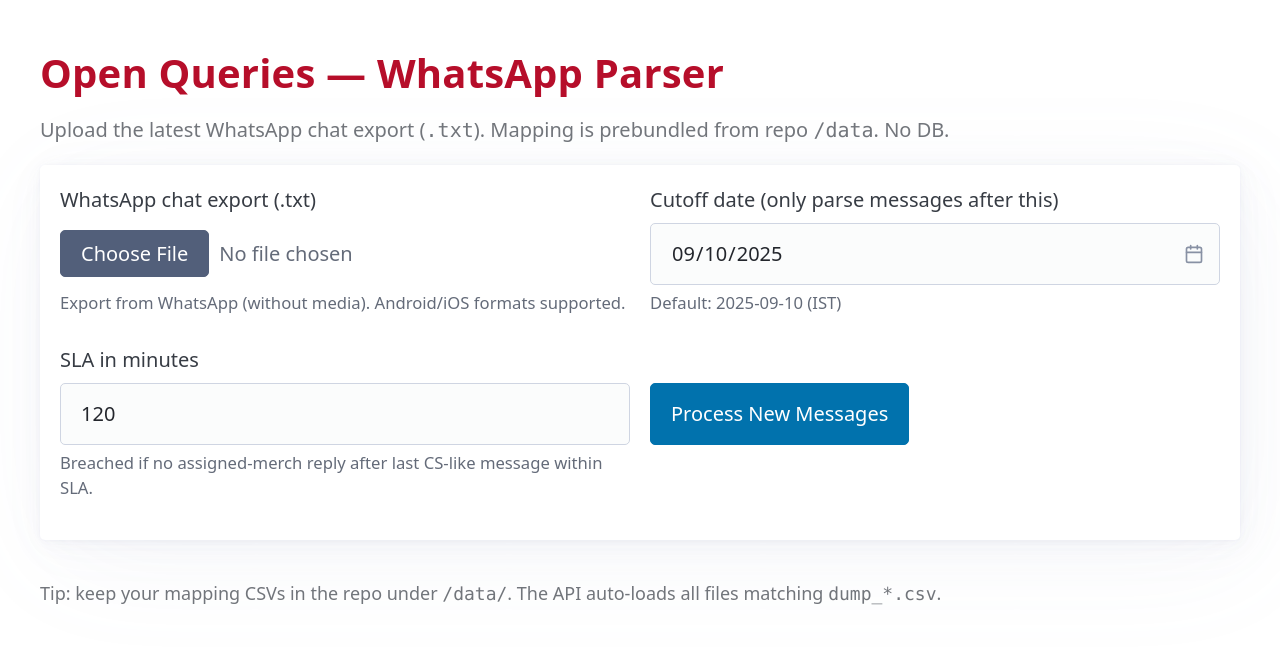
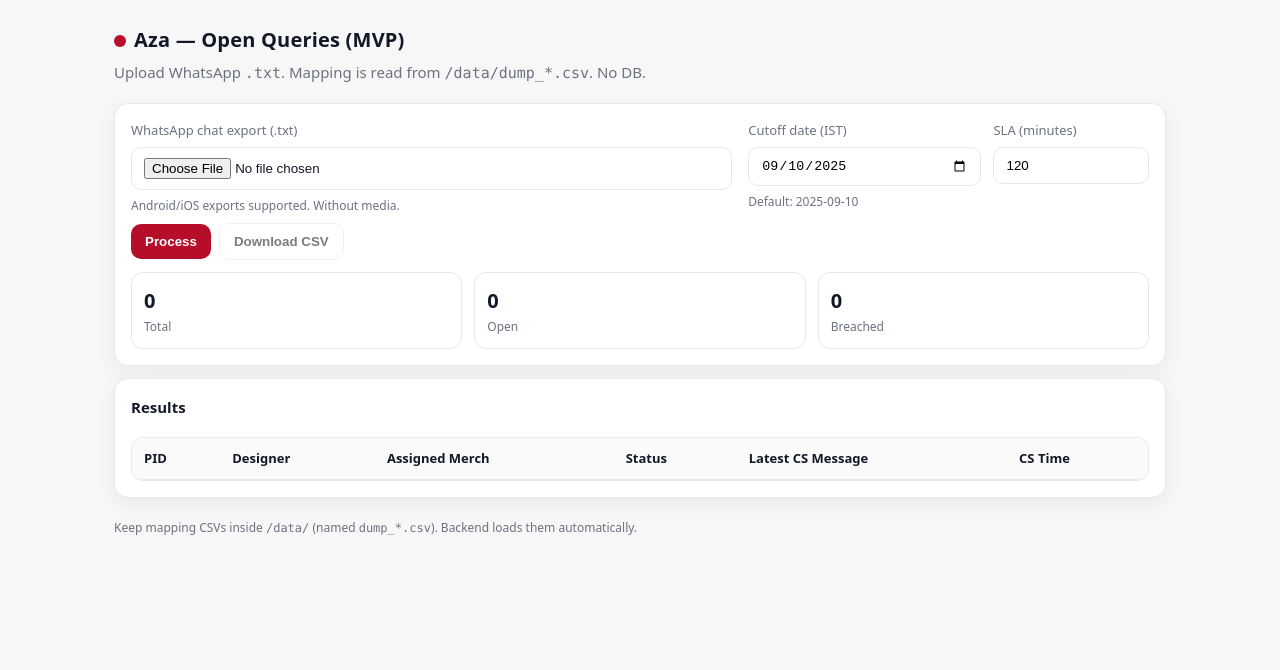
Before and after one commit to prashanta-dev7/aza-open-queries, a website: page index.html in a window 1280 px wide. Drawn offline with nearby package versions, Linux system fonts and the light colour scheme.

Commit message:
Update index.html

```diff
--- a/index.html
+++ b/index.html
@@ -4,97 +4,166 @@
   <meta charset="utf-8" />
   <meta name="viewport" content="width=device-width,initial-scale=1" />
   <title>Aza — Open Queries (WhatsApp)</title>
-  <link rel="preconnect" href="https://fonts.gstatic.com" crossorigin>
-  <link rel="stylesheet" href="https://unpkg.com/@picocss/pico@2.0.6/css/pico.min.css">
+
   <style>
-    :root {
-      --brand:#b60e2a; /* Aza-ish accent */
+    :root{
+      --bg: #f7f7f8;
+      --card: #ffffff;
+      --text: #111827;
+      --muted: #6b7280;
+      --border: #e5e7eb;
+      --brand: #b60e2a;
+      --ok: #1f6f37;        /* closed */
+      --warn: #7a5b00;      /* open */
+      --breach: #8a1c1c;    /* breached */
+      --table-head: #fafafa;
+      --radius: 14px;
+      --shadow: 0 6px 20px rgba(17,24,39,.06);
     }
-    header { margin: 1.5rem 0 1rem; }
-    h1 { font-weight: 700; letter-spacing: .2px; }
-    .accent { color: var(--brand); }
-    .muted { opacity: .7; }
-    .grid { display: grid; gap: 1rem; }
-    @media (min-width: 900px){ .grid-2 { grid-template-columns: 1fr 1fr; } }
-    table { font-variant-numeric: tabular-nums; }
-    .badge { padding: .15rem .5rem; border-radius: 999px; font-size: .75rem; }
-    .badge-open { background: #fff3cd; color: #8a6d3b; }
-    .badge-breached { background: #fde2e1; color: #a12622; }
-    .badge-closed { background: #e7f6ed; color: #216e3a; }
-    .mono { font-family: ui-monospace, SFMono-Regular, Menlo, Consolas, monospace; }
-    .footer { margin: 2rem 0; font-size: .9rem; }
-    .sr { position: absolute; left: -9999px; }
+    *{box-sizing:border-box}
+    html,body{height:100%}
+    body{
+      margin:0; background:var(--bg); color:var(--text);
+      font: 15px/1.6 system-ui, -apple-system, Segoe UI, Roboto, Arial, sans-serif;
+    }
+    .container{max-width:1100px; margin:0 auto; padding:24px}
+    header{margin-bottom:18px;}
+    h1{font-size:20px; margin:0; letter-spacing:.2px}
+    .brand-dot{width:12px; height:12px; border-radius:50%; background:var(--brand); display:inline-block; margin-right:8px}
+    .muted{color:var(--muted)}
+    .row{display:grid; grid-template-columns: 1.2fr .8fr; gap:16px}
+    @media (max-width: 820px){ .row{grid-template-columns:1fr} }
+
+    .card{
+      background:var(--card); border:1px solid var(--border); border-radius:var(--radius);
+      box-shadow:var(--shadow);
+    }
+    .card-body{padding:16px}
+    .card-title{font-weight:600; margin:0 0 10px}
+
+    label{display:block; font-size:13px; color:var(--muted); margin-bottom:6px}
+    input[type="file"], input[type="date"], input[type="number"]{
+      width:100%; padding:10px 12px; border:1px solid var(--border); border-radius:10px; background:#fff;
+      outline:none; transition:border-color .15s ease;
+    }
+    input:focus{border-color:#cbd5e1}
+
+    .btn{
+      appearance:none; border:0; border-radius:10px; padding:10px 14px; font-weight:600; cursor:pointer;
+      transition: transform .04s ease, filter .15s ease;
+    }
+    .btn:active{transform: translateY(1px)}
+    .btn-primary{background:var(--brand); color:#fff}
+    .btn-primary:hover{filter: brightness(.96)}
+    .btn-secondary{background:#fff; color:#111; border:1px solid var(--border)}
+    .btn-secondary:hover{filter: brightness(.98)}
+    .btn:disabled{opacity:.55; cursor:not-allowed}
+
+    .toolbar{display:flex; gap:8px; align-items:center; margin-top:8px}
+
+    /* Table */
+    .table-wrap{border:1px solid var(--border); border-radius:12px; overflow:hidden; background:#fff}
+    table{width:100%; border-collapse:collapse; font-size:13px}
+    thead th{background:var(--table-head); position:sticky; top:0; z-index:1}
+    th, td{padding:10px 12px; text-align:left; border-bottom:1px solid var(--border); vertical-align:top}
+    tbody tr:hover{background:#fafafa}
+    .mono{font-family: ui-monospace, SFMono-Regular, Menlo, Monaco, Consolas, "Liberation Mono", monospace}
+
+    .pill{
+      display:inline-block; padding:2px 8px; border-radius:999px; font-size:12px; font-weight:600
+    }
+    .pill-open{background:#fff3cd; color:var(--warn)}
+    .pill-breach{background:#fde2e1; color:var(--breach)}
+    .pill-closed{background:#e7f5e8; color:var(--ok)}
+
+    .stats{display:grid; grid-template-columns:repeat(3,1fr); gap:12px; margin-top:12px}
+    .stat{padding:12px; border:1px solid var(--border); border-radius:12px; background:#fff}
+    .stat .k{font-size:20px; font-weight:800}
+    .stat .l{font-size:12px; color:var(--muted)}
+
+    .footer{margin-top:20px; font-size:12px; color:var(--muted)}
   </style>
 </head>
 <body>
-  <main class="container">
+  <div class="container">
     <header>
-      <h1 class="accent">Open Queries — WhatsApp Parser</h1>
-      <p class="muted">Upload the latest WhatsApp chat export (<span class="mono">.txt</span>). Mapping is prebundled from repo <span class="mono">/data</span>. No DB.</p>
+      <h1><span class="brand-dot"></span>Aza — Open Queries (MVP)</h1>
+      <div class="muted" style="margin-top:4px">Upload WhatsApp <span class="mono">.txt</span>. Mapping is read from <span class="mono">/data/dump_*.csv</span>. No DB.</div>
     </header>
 
-    <article>
-      <form id="form" onsubmit="return false">
-        <div class="grid grid-2">
+    <!-- Controls -->
+    <div class="card" style="margin-bottom:12px">
+      <div class="card-body">
+        <div class="row">
           <div>
             <label for="chat">WhatsApp chat export (.txt)</label>
-            <input type="file" id="chat" name="chat" accept=".txt" required>
-            <small>Export from WhatsApp (without media). Android/iOS formats supported.</small>
+            <input type="file" id="chat" accept=".txt" required />
+            <div class="muted" style="font-size:12px; margin-top:6px">Android/iOS exports supported. Without media.</div>
           </div>
-
+          <div class="row" style="gap:12px">
             <div>
-            <label for="cutoff">Cutoff date (only parse messages after this)</label>
-            <input type="date" id="cutoff" name="cutoff" required>
-            <small>Default: 2025-09-10 (IST)</small>
+              <label for="cutoff">Cutoff date (IST)</label>
+              <input type="date" id="cutoff" required />
+              <div class="muted" style="font-size:12px; margin-top:6px">Default: 2025-09-10</div>
+            </div>
+            <div>
+              <label for="sla">SLA (minutes)</label>
+              <input type="number" id="sla" min="1" step="1" value="120" required />
+            </div>
           </div>
         </div>
 
-        <div class="grid grid-2" style="margin-top: .5rem;">
-          <div>
-            <label for="sla">SLA in minutes</label>
-            <input type="number" id="sla" name="sla" min="1" step="1" value="120" required>
-            <small>Breached if no assigned-merch reply after last CS-like message within SLA.</small>
+        <div class="toolbar">
+          <button id="processBtn" class="btn btn-primary">Process</button>
+          <button id="downloadCsvBtn" class="btn btn-secondary" disabled>Download CSV</button>
+          <span id="status" class="muted"></span>
         </div>
-          <div>
-            <label>&nbsp;</label>
-            <button id="processBtn" type="button">Process New Messages</button>
+
+        <!-- Tiny stats -->
+        <div class="stats">
+          <div class="stat">
+            <div class="k" id="statTotal">0</div>
+            <div class="l">Total</div>
+          </div>
+          <div class="stat">
+            <div class="k" id="statOpen">0</div>
+            <div class="l">Open</div>
+          </div>
+          <div class="stat">
+            <div class="k" id="statBreached">0</div>
+            <div class="l">Breached</div>
           </div>
         </div>
-      </form>
-    </article>
+      </div>
+    </div>
 
-    <article id="resultsCard" style="display:none;">
-      <header>
-        <strong>Results</strong>
-        <span id="summary" class="muted" style="margin-left:.5rem;"></span>
-        <div style="float:right;">
-          <button id="downloadCsvBtn" class="secondary">Download CSV</button>
+    <!-- Results -->
+    <div class="card">
+      <div class="card-body">
+        <div style="display:flex; align-items:center; justify-content:space-between; margin-bottom:8px">
+          <div class="card-title">Results</div>
+          <div id="summary" class="muted" style="font-size:13px"></div>
         </div>
-      </header>
-
-      <div class="overflow-auto">
-        <table id="resultsTable">
+        <div class="table-wrap" style="max-height:65vh; overflow:auto">
+          <table>
             <thead>
               <tr>
                 <th>PID</th>
                 <th>Designer</th>
                 <th>Assigned Merch</th>
                 <th>Status</th>
-              <th>Age (hh:mm)</th>
                 <th>Latest CS Message</th>
                 <th>CS Time</th>
-              <th>Last Assigned Merch Reply</th>
-              <th>Reply Time</th>
-              <th>Notes</th>
               </tr>
             </thead>
-          <tbody></tbody>
+            <tbody id="tbody"></tbody>
           </table>
         </div>
-    </article>
+      </div>
+    </div>
 
-    <p class="footer muted">Tip: keep your mapping CSVs in the repo under <span class="mono">/data/</span>. The API auto-loads all files matching <span class="mono">dump_*.csv</span>.</p>
-  </main>
+    <div class="footer">Keep mapping CSVs inside <span class="mono">/data/</span> (named <span class="mono">dump_*.csv</span>). Backend loads them automatically.</div>
+  </div>
 
   <script>
     // Defaults
@@ -102,70 +171,75 @@
     cutoffInput.value = '2025-09-10';
 
     const processBtn = document.getElementById('processBtn');
-    const resultsCard = document.getElementById('resultsCard');
-    const resultsTableBody = document.querySelector('#resultsTable tbody');
-    const downloadCsvBtn = document.getElementById('downloadCsvBtn');
+    const downloadBtn = document.getElementById('downloadCsvBtn');
+    const statusSpan = document.getElementById('status');
+    const tbody = document.getElementById('tbody');
     const summarySpan = document.getElementById('summary');
+
+    const statTotal = document.getElementById('statTotal');
+    const statOpen = document.getElementById('statOpen');
+    const statBreached = document.getElementById('statBreached');
 
     let lastCsvBlobUrl = null;
 
     processBtn.addEventListener('click', async () => {
       const chatFile = document.getElementById('chat').files[0];
-      if (!chatFile) { alert('Please choose the WhatsApp .txt file.'); return; }
+      if (!chatFile) { alert('Please choose the WhatsApp .txt file'); return; }
 
+      processBtn.disabled = true; downloadBtn.disabled = true;
+      statusSpan.textContent = 'Processing…';
+
+      try {
+        const chatText = await chatFile.text();
         const cutoffDate = document.getElementById('cutoff').value || '2025-09-10';
         const slaMinutes = parseInt(document.getElementById('sla').value || '120', 10);
 
-      const chatText = await chatFile.text();
-
-      processBtn.setAttribute('aria-busy', 'true');
-      try {
         const res = await fetch('/api/backend', {
           method: 'POST',
           headers: { 'Content-Type': 'application/json' },
           body: JSON.stringify({ chatText, cutoffDate, slaMinutes })
         });
 
-        if (!res.ok) {
-          const txt = await res.text();
-          throw new Error(txt || `Request failed: ${res.status}`);
+        if (!res.ok) throw new Error(await res.text());
+        const { rows, csv, meta } = await res.json();
+
+        // Stats
+        const total = rows?.length || 0;
+        const openCount = rows.filter(r => (r.status||'').toLowerCase().startsWith('open')).length;
+        const breachedCount = rows.filter(r => (r.status||'').toLowerCase().includes('breach')).length;
+
+        statTotal.textContent = total;
+        statOpen.textContent = openCount;
+        statBreached.textContent = breachedCount;
+
+        summarySpan.textContent = `Cutoff: ${cutoffDate} • SLA: ${slaMinutes} min • Mapping: ${meta?.mappingCount ?? 0} PIDs`;
+
+        // Table
+        tbody.innerHTML = '';
+        for (const r of rows) {
+          const tr = document.createElement('tr');
+
+          const pillClass = r.status?.toLowerCase().includes('breach') ? 'pill-breach'
+                           : r.status?.toLowerCase().startsWith('open') ? 'pill-open'
+                           : 'pill-closed';
+
+          tr.innerHTML = `
+            <td class="mono">${esc(r.pid)}</td>
+            <td>${esc(r.designer || '')}</td>
+            <td>${esc(r.assigned_merch || '')}</td>
+            <td><span class="pill ${pillClass}">${esc(r.status || '')}</span></td>
+            <td>${esc(r.latest_cs_preview || '')}</td>
+            <td class="mono">${esc(r.cs_ts_ist || '')}</td>
+          `;
+          tbody.appendChild(tr);
         }
 
-        const { rows, csv } = await res.json();
-
-        // update table
-        resultsTableBody.innerHTML = '';
-        const fmt = (s)=> s==null ? '' : s;
-        const badge = (status) => {
-          const s = (status||'').toLowerCase();
-          const cls = s.includes('breach') ? 'badge-breached' : (s.includes('open') ? 'badge-open' : 'badge-closed');
-          return `<span class="badge ${cls}">${status}</span>`;
-        };
-        rows.forEach(r => {
-          const tr = document.createElement('tr');
-          tr.innerHTML = `
-            <td class="mono">${fmt(r.pid)}</td>
-            <td>${fmt(r.designer)}</td>
-            <td>${fmt(r.assigned_merch)}</td>
-            <td>${badge(fmt(r.status))}</td>
-            <td class="mono">${fmt(r.age_hhmm)}</td>
-            <td>${fmt(r.latest_cs_preview || '').replace(/</g,'&lt;')}</td>
-            <td class="mono">${fmt(r.cs_ts_ist)}</td>
-            <td>${fmt(r.last_merch_preview || '').replace(/</g,'&lt;')}</td>
-            <td class="mono">${fmt(r.merch_ts_ist)}</td>
-            <td>${fmt(r.notes || '')}</td>
-          `;
-          resultsTableBody.appendChild(tr);
-        });
-
-        summarySpan.textContent = `Total: ${rows.length} • Open: ${rows.filter(x => (x.status||'').toLowerCase().startsWith('open')).length}`;
-
-        // CSV download
+        // CSV
         if (lastCsvBlobUrl) URL.revokeObjectURL(lastCsvBlobUrl);
         const blob = new Blob([csv], { type: 'text/csv;charset=utf-8' });
         lastCsvBlobUrl = URL.createObjectURL(blob);
-
-        downloadCsvBtn.onclick = () => {
+        downloadBtn.disabled = false;
+        downloadBtn.onclick = () => {
           const a = document.createElement('a');
           a.href = lastCsvBlobUrl;
           a.download = `open_queries_${new Date().toISOString().slice(0,10)}.csv`;
@@ -174,14 +248,21 @@
           document.body.removeChild(a);
         };
 
-        resultsCard.style.display = '';
+        statusSpan.textContent = 'Done';
       } catch (err) {
         console.error(err);
         alert('Error: ' + err.message);
+        statusSpan.textContent = 'Error';
       } finally {
-        processBtn.removeAttribute('aria-busy');
+        processBtn.disabled = false;
       }
     });
+
+    function esc(s){
+      return (s ?? '').toString()
+        .replace(/&/g,'&amp;')
+        .replace(/</g,'&lt;');
+    }
   </script>
 </body>
 </html>
```
Lines whose indentation alone changed are shown as unchanged.
